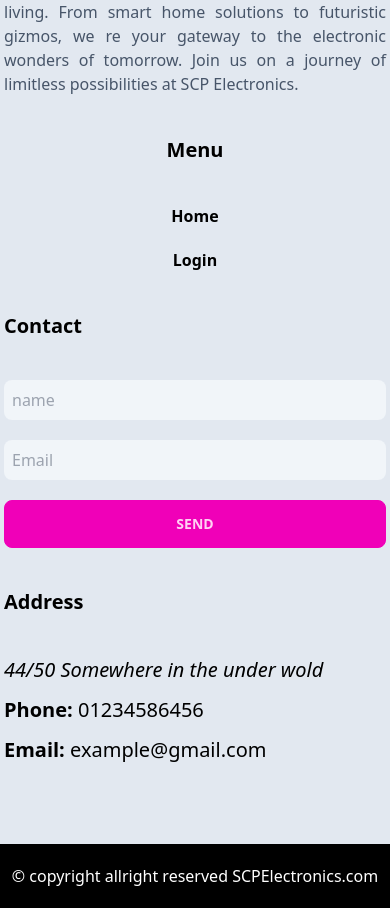
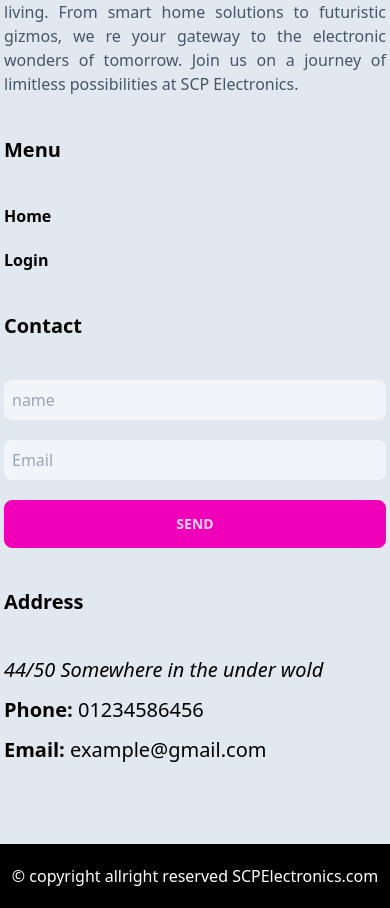
Before and after one commit to sumonpaul55/spl_electronics_client, a React (Vite) app: page /add-product in a window 390 px wide. Shown: the part 1101-2009 px from the top of the page. Built offline with nearby package versions, Linux system fonts and the light colour scheme; no server answers.

Commit message:
assignment 10 completed

```diff
--- a/src/shared/footer/Footer.jsx
+++ b/src/shared/footer/Footer.jsx
@@ -17,7 +17,7 @@ const Footer = () => {
                         <img src={logo} alt="logo" />
                         <p className='mt-4 text-slate-600 text-justify'>Discover the future of electronics at SCP Electronics, where innovation meets quality. Explore cutting-edge technologies, find the latest gadgets, and unlock the power of connected living. From smart home solutions to futuristic gizmos, we re your gateway to the electronic wonders of tomorrow. Join us on a journey of limitless possibilities at SCP Electronics.</p>
                     </div>
-                    <div className='text-center'>
+                    <div className='md:text-center'>
                         <h1 className="text-xl md:text-2xl text-black font-semibold mb-10">Menu</h1>
                         <div className="flex flex-col gap-5 text-black">
                             <NavLink className="font-bold" to="/" onClick={() => setToggle(!toggle)}>Home</NavLink>
```
